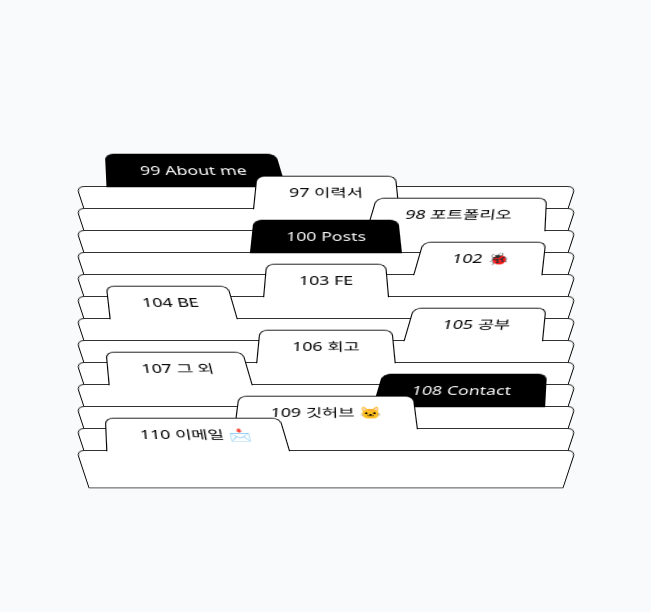
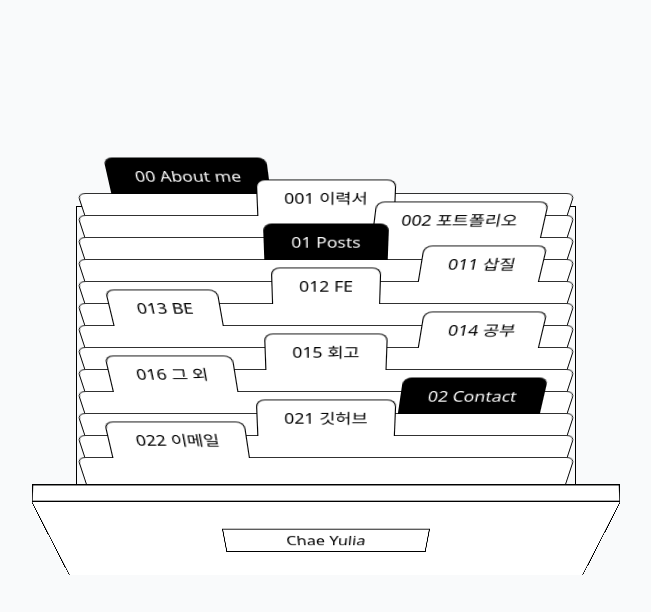
Before and after one commit to chaeyulia/blog, a Gatsby site: page / in a window 1280 px wide. Shown: the whole page, without its empty margins (314-965 px from the left). Built offline with nearby package versions, Linux system fonts and the light colour scheme; Gatsby itself is replaced by a stand-in of ours.

Commit message:
Design: 디자인 디테일 수정

```diff
--- a/src/components/FileTab.tsx
+++ b/src/components/FileTab.tsx
@@ -4,7 +4,7 @@ import { Link } from "gatsby";
 export type TabPosition = "left" | "center" | "right";
 
 interface FileTabProps {
-  number: number;
+  number: string;
   label?: string;
   category?: string;
   style?: React.CSSProperties;
@@ -30,24 +30,24 @@ const FileTab: React.FC<FileTabProps> = ({
 
   const content = (
     <div
-      className={`absolute left-0 w-full max-w-[500px] h-[50px] bg-white rounded-t-lg flex items-center px-4 mb-[-20px] border border-black cursor-pointer transition rounded-[6px 6px 8px 8px] group ${
+      className={`absolute left-0 w-full max-w-[500px] h-[50px] bg-white rounded-t-lg flex items-center px-4 mb-[-20px] border border-black cursor-pointer rounded-[6px 6px 8px 8px] group ${
         isSpecialNumber
-          ? "hover:bg-neutral-700 [&:has(div:hover)]:bg-neutral-700"
+          ? "hover:bg-neutral-600 [&:has(div:hover)]:bg-neutral-600"
           : "hover:bg-gray-100 [&:has(div:hover)]:bg-gray-100"
       }`}
       style={style}
     >
       <div style={{ margin: "25px 0px" }}>
         <div
-          className={`absolute inline-block transform-3d border border-black border-b-0 rounded-t-lg top-[-32px] whitespace-nowrap transition-colors ${
+          className={`absolute inline-block transform-3d border border-black border-b-0 rounded-t-lg top-[-28px] whitespace-nowrap ${
             category
-              ? "bg-black text-white hover:bg-neutral-700 group-hover:bg-neutral-700"
+              ? "bg-black text-white hover:bg-neutral-600 group-hover:bg-neutral-600"
               : "bg-white text-black hover:bg-gray-100 group-hover:bg-gray-100"
           } ${getTabPositionStyle(position)}`}
           style={{
-            padding: "10px 30px",
+            padding: "8px 24px",
             transform:
-              "perspective(300px) rotateX(34deg) translateZ(25px) translateY(5px)",
+              "perspective(300px) rotateX(10deg) translateZ(24px) translateY(-9px)",
           }}
         >
           <span className="text-base">
--- a/src/pages/index.tsx
+++ b/src/pages/index.tsx
@@ -4,35 +4,34 @@ import type { HeadFC } from "gatsby";
 import type { TabPosition } from "../components/FileTab";
 
 interface File {
-  number: number;
+  number: string;
   category?: string;
   position?: TabPosition;
   to?: string;
   label?: string;
 }
 const FILE_LIST: File[] = [
-  { number: 99, category: "About me", position: "left" },
-  { number: 97, label: "이력서", position: "center", to: "/posts" },
-  { number: 98, label: "포트폴리오", to: "/posts", position: "right" },
+  { number: "00", category: "About me", position: "left" },
+  { number: "001", label: "이력서", position: "center", to: "/posts" },
+  { number: "002", label: "포트폴리오", to: "/posts", position: "right" },
   // { number: 99, label: "🐰🥔?", position: "left" },
-  { number: 100, category: "Posts" },
+  { number: "01", category: "Posts" },
   // { number: 101, label: "전체 글", position: "right" },
-  { number: 102, label: "🐞", position: "right" },
-  { number: 103, label: "FE" },
-  { number: 104, label: "BE", position: "left" },
-  { number: 105, label: "공부", position: "right" },
-  { number: 106, label: "회고" },
-  { number: 107, label: "그 외", position: "left" },
-  { number: 108, category: "Contact", position: "right" },
-  { number: 109, label: "깃허브 🐱", position: "center" },
-  { number: 110, label: "이메일 📩", position: "left" },
+  { number: "011", label: "삽질", position: "right" },
+  { number: "012", label: "FE" },
+  { number: "013", label: "BE", position: "left" },
+  { number: "014", label: "공부", position: "right" },
+  { number: "015", label: "회고" },
+  { number: "016", label: "그 외", position: "left" },
+  { number: "02", category: "Contact", position: "right" },
+  { number: "021", label: "깃허브", position: "center" },
+  { number: "022", label: "이메일", position: "left" },
   // { number: 112, label: "🐥" },
 ];
 
 const IndexPage = () => (
   <main className="min-h-screen flex flex-col items-center justify-center bg-gray-50 px-4">
-    <div>
-      <div className="relative min-w-[260px] w-[60vw] max-w-[500px] h-[50vh] flex flex-col items-center justify-center">
+    <div className="border border-black relative min-w-[260px] w-[60vw] max-w-[500px] h-[36.4vh] flex flex-col items-center justify-center border-b-0">
       {FILE_LIST.map((file, idx) => {
         return (
           <FileTab
@@ -52,6 +51,29 @@ const IndexPage = () => (
         );
       })}
     </div>
+    <div
+      className="border border-black relative min-w-[260px] w-[66vw] h-[2vh] max-w-[540px] bg-white z-100"
+      style={{
+        transform:
+          "perspective(300px) rotateX(2deg) translateZ(25px) translateY(-11px)",
+      }}
+    />
+    <div
+      className="flex items-center justify-center border border-black relative min-w-[260px] w-[66vw] max-w-[540px] h-[10vh] border-y-0 bg-white z-100"
+      style={{
+        transform:
+          "perspective(300px) rotateX(-30deg) translateX(0px) translateZ(-2px) translateY(-14px)",
+      }}
+    >
+      <div className="width-[30%] min-w-[200px] height-[50%] flex items-center justify-center border border-black">
+        <span
+          style={{
+            transform: "perspective(300px) rotateX(-30deg)",
+          }}
+        >
+          Chae Yulia
+        </span>
+      </div>
     </div>
   </main>
 );
```
Lines whose indentation alone changed are shown as unchanged.
